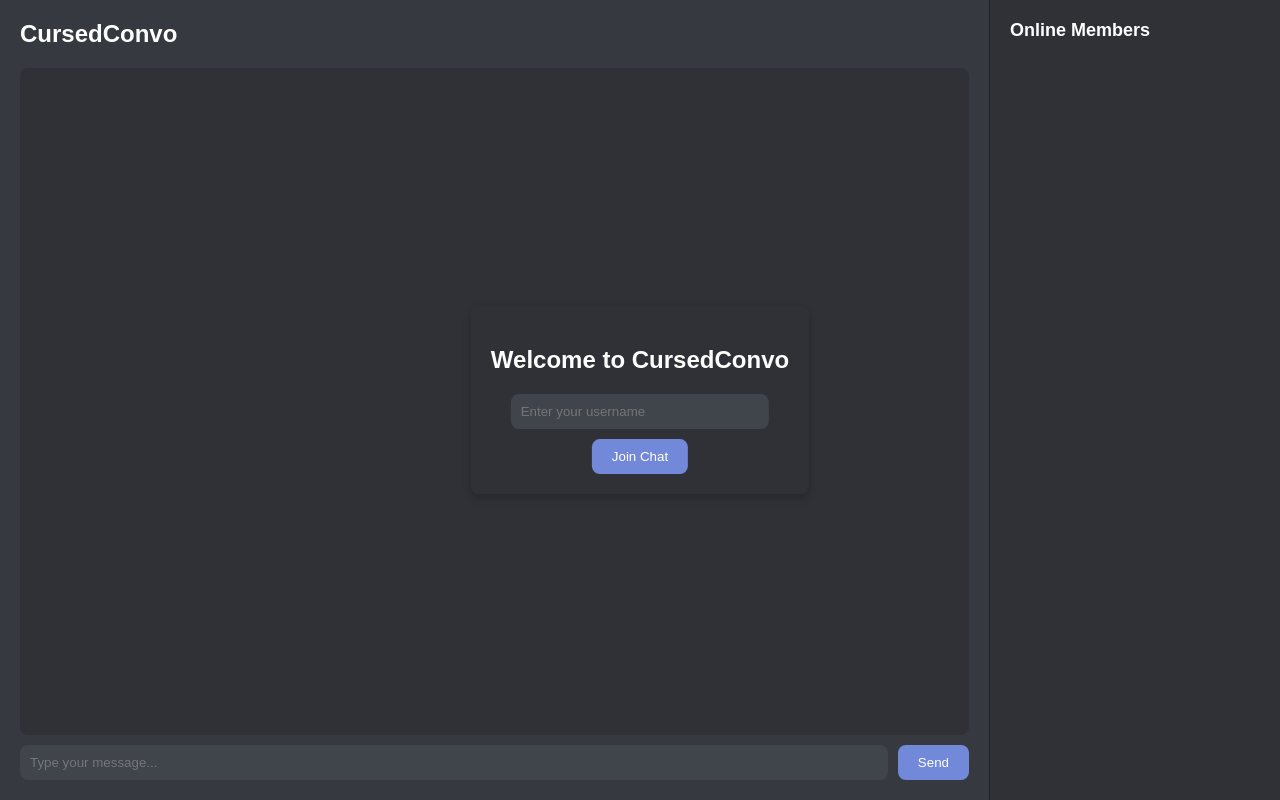
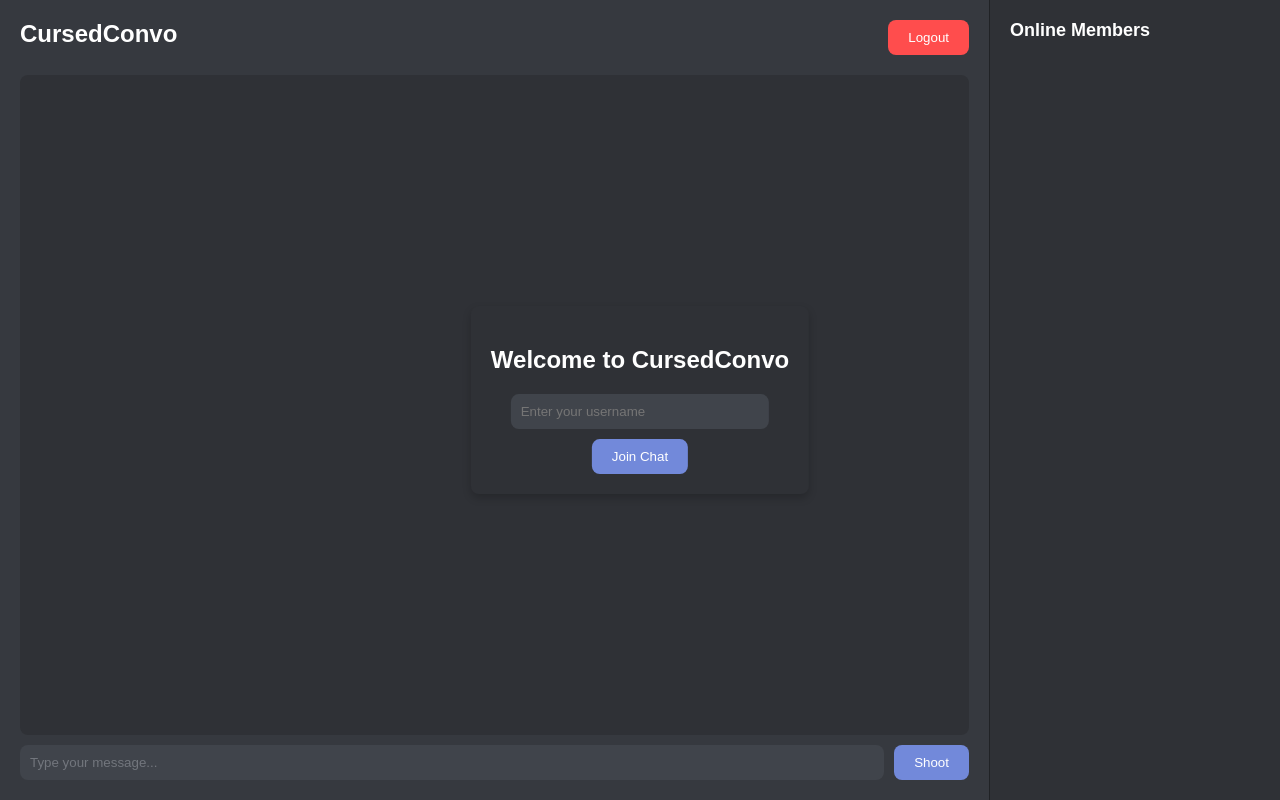
Before and after one commit to Atharv-A2/CursedConvo, a Django app: page /chat/ in a window 1280 px wide. Run offline with Django 5.2, Linux system fonts and the light colour scheme.

Commit message:
Added a Logout Button

```diff
--- a/ChatIt/templates/chat/chat_room.html
+++ b/ChatIt/templates/chat/chat_room.html
@@ -154,11 +154,15 @@
 
     <!-- Chat Container -->
     <div id="chat-container">
-        <div id="chat-header">CursedConvo</div>
+        <div id="chat-header">CursedConvo
+            <button id="logout-button" onclick="logout()" style="float:right; background-color: #ff4d4d; border: none; border-radius: 8px; padding: 10px 20px; color: white; cursor: pointer;">
+                Logout
+            </button>
+        </div>
         <div id="chat-log"></div>
         <div id="chat-input-container">
             <input type="text" id="chat-input" placeholder="Type your message..." onkeypress="handleKeyPress(event)">
-            <button id="send-button" onclick="sendMessage()">Send</button>
+            <button id="send-button" onclick="sendMessage()">Shoot</button>
         </div>
     </div>
 
@@ -220,6 +224,25 @@
                 sendMessage();
             }
         }
+
+        // Logout Function
+        function logout() {
+            if (socket) {
+                socket.close(); // Close the WebSocket connection
+            }
+            if (onlineMembersSocket) {
+                onlineMembersSocket.close(); // Close the online members WebSocket connection
+            }
+            // Show the username popup again
+            document.getElementById('username-popup').style.display = 'block';
+            document.getElementById('chat-container').style.display = 'none';
+            document.getElementById('online-members-panel').style.display = 'none';
+            username = null;
+
+            setTimeout(function() {
+                location.reload();     // Refresh the page after a brief delay of 500ms
+            }, 500);
+        }
     </script>
 </body>
 </html>
```
